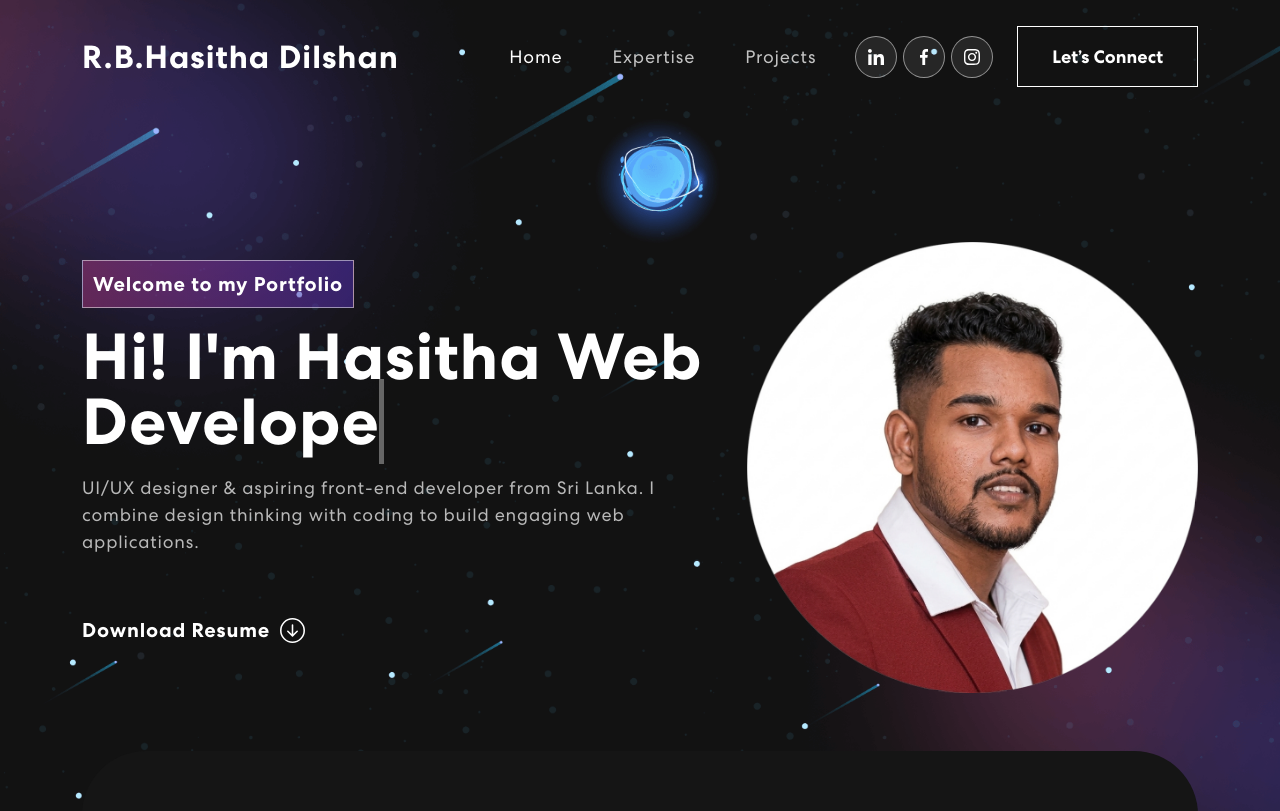
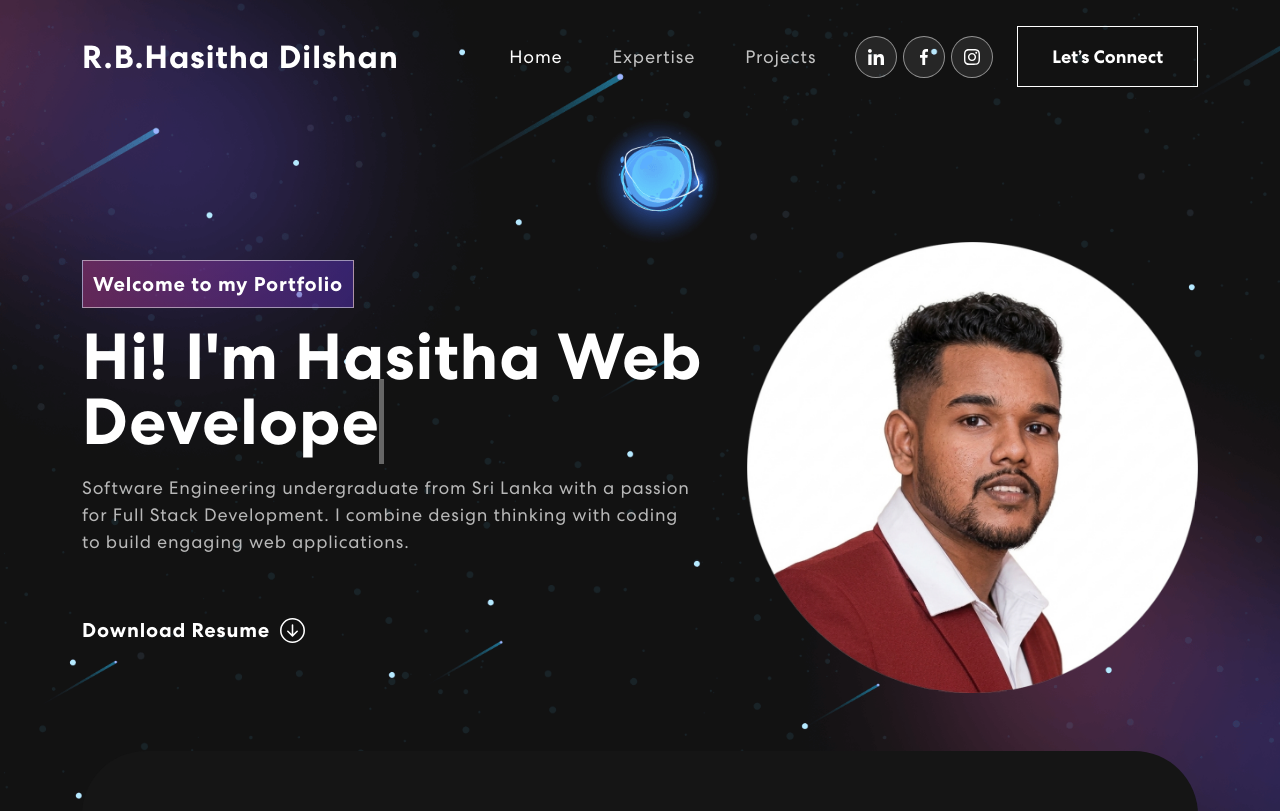
Before and after one commit to hasithadilshan12/Portfolio-website, a React (Create React App) app: page / in a window 1280 px wide. Shown: the top 811 px of the page. Built offline with nearby package versions, Linux system fonts and the light colour scheme.

Commit message:
third commit

```diff
--- a/src/components/Banner.js
+++ b/src/components/Banner.js
@@ -62,7 +62,7 @@ export const Banner = () => {
               <div className={isVisible ? "animate__animated animate__fadeIn" : ""}>
                 <span className="tagline">Welcome to my Portfolio</span>
                 <h1>{`Hi! I'm Hasitha`} <span className="txt-rotate" dataPeriod="1000" data-rotate='[ "Web Developer", "Web Designer", "UI/UX Designer" ]'><span className="wrap">{text}</span></span></h1>
-                  <p>UI/UX designer & aspiring front-end developer from Sri Lanka.
+                  <p>Software Engineering undergraduate from Sri Lanka with a passion for Full Stack Development.
                      I combine design thinking with coding to build engaging web applications.</p>
                   <button onClick={downloadCV}>Download Resume<ArrowDownCircle size={25} /></button>
               </div>}
```
